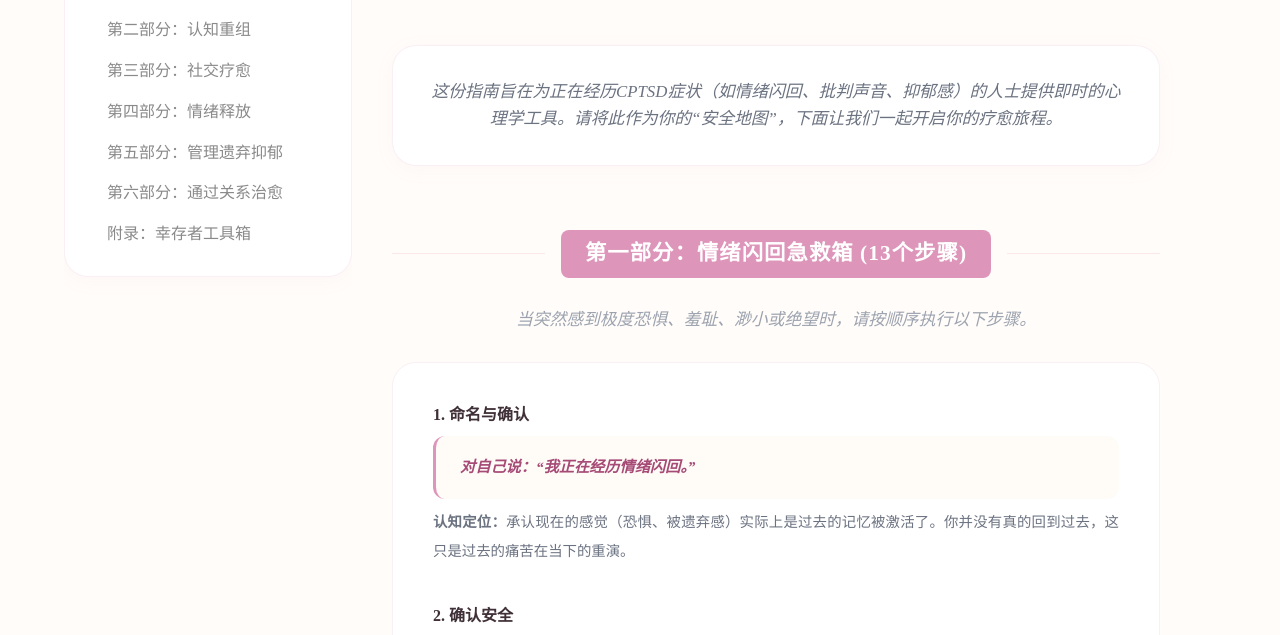
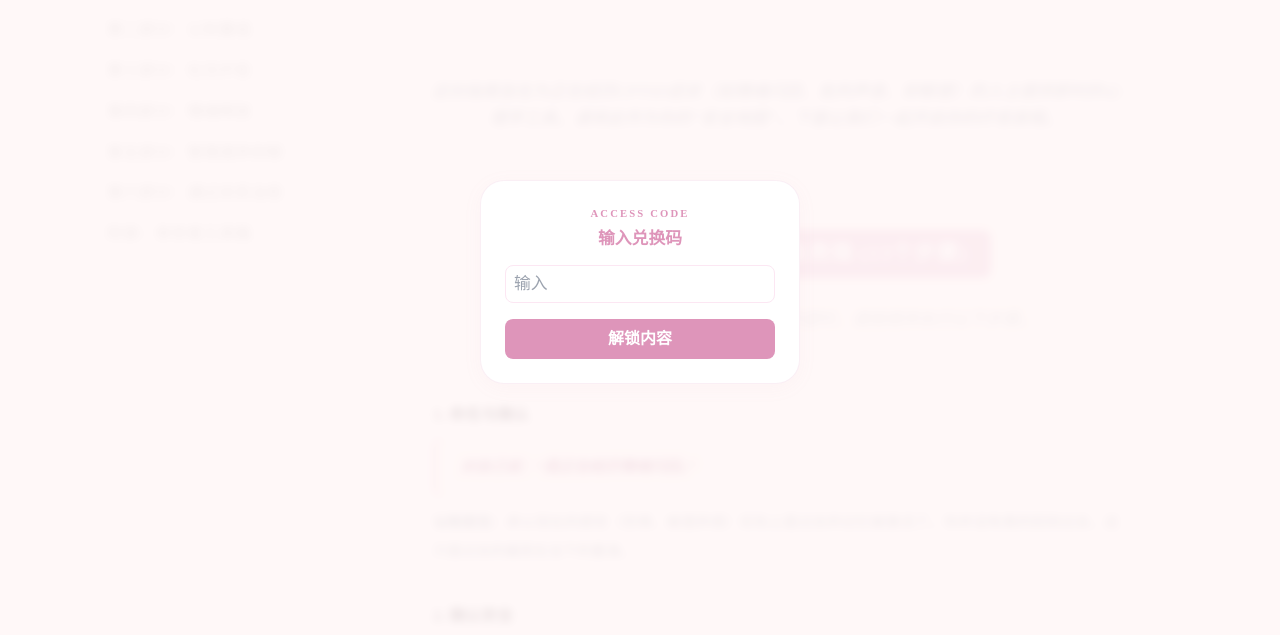
Before and after one commit to lyluna0403-byte/CPTSD, a plain HTML site: page index.html in a window 1280 px wide. Shown: the part 118-753 px from the top of the page. Drawn offline with nearby package versions, Linux system fonts and the light colour scheme.

Commit message:
Add files via upload

```diff
--- a/index.html
+++ b/index.html
@@ -256,6 +256,16 @@
     </style>
 </head>
 <body class="p-4 md:p-8">
+
+    <div id="code-gate" class="fixed inset-0 z-50 bg-[#fff8f8]/90 backdrop-blur-sm flex items-center justify-center">
+        <div class="glass-card p-6 rounded-[1.5rem] w-80 text-center">
+            <div class="text-[10px] font-black tracking-[0.2em] text-[#DE95BA] uppercase mb-2">Access Code</div>
+            <div class="text-sm font-bold mb-4 text-[#DE95BA]">输入兑换码</div>
+            <input id="code-input" type="password" class="w-full border border-pink-100 rounded-lg p-2 text-sm focus:outline-none focus:ring-2 focus:ring-[#DE95BA]" placeholder="输入">
+            <button id="code-submit" class="mt-4 w-full bg-[#DE95BA] text-white rounded-lg py-2 font-bold">解锁内容</button>
+            <div id="code-error" class="mt-3 text-xs text-red-500 hidden">代码不正确</div>
+        </div>
+    </div>
 
     <div class="max-w-6xl mx-auto flex flex-col lg:flex-row gap-10">
 
@@ -851,5 +861,27 @@
             }
         }
     </script>
+    <script>
+        document.addEventListener('DOMContentLoaded', function () {
+            var gate = document.getElementById('code-gate');
+            var input = document.getElementById('code-input');
+            var submit = document.getElementById('code-submit');
+            var err = document.getElementById('code-error');
+            function unlock() {
+                var v = (input.value || '').trim().toLowerCase();
+                if (v === 'inlight') {
+                    gate.style.display = 'none';
+                    document.body.style.overflow = 'auto';
+                } else {
+                    err.classList.remove('hidden');
+                }
+            }
+            document.body.style.overflow = 'hidden';
+            submit.addEventListener('click', unlock);
+            input.addEventListener('keydown', function (e) {
+                if (e.key === 'Enter') unlock();
+            });
+        });
+    </script>
 </body>
 </html>
```
